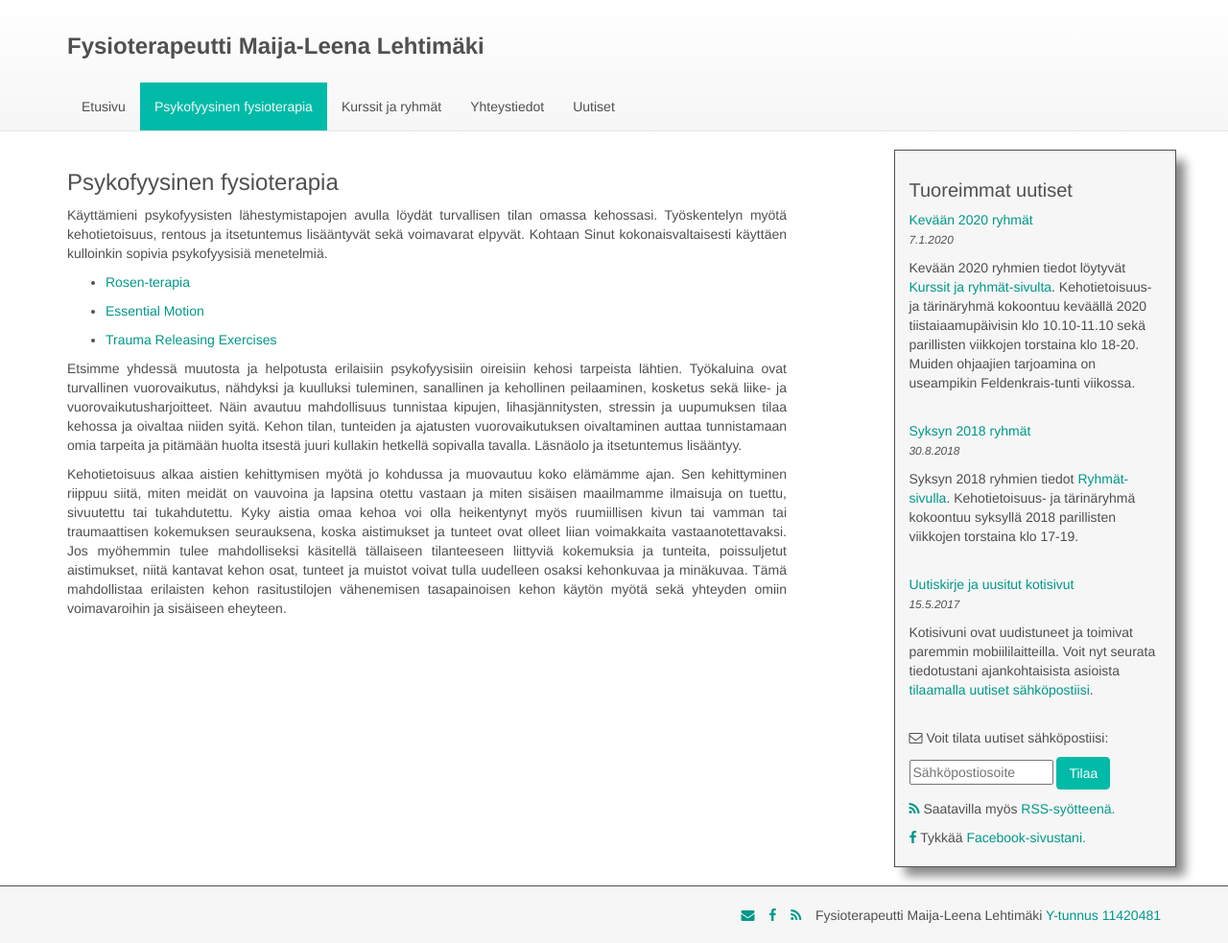
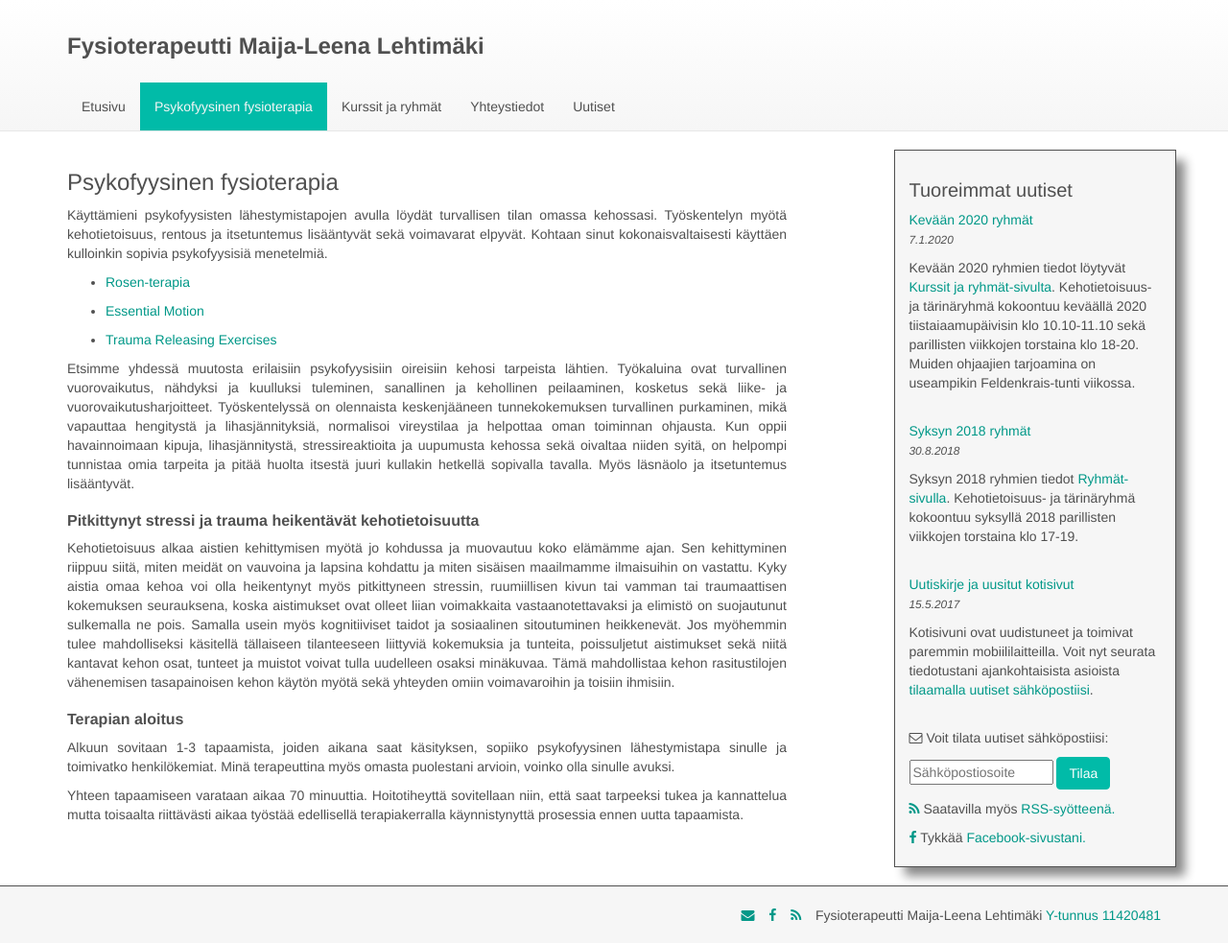
Before and after one commit to jluttine/maijaleenalehtimaki.fi, a Jekyll site: the page built from _pages/01-lahestymistapani.md, in a window 1280 px wide. Shown: the whole page at 96% size. Built offline with Jekyll 4.4.1, drawn with Linux system fonts in a browser that asks for light colours.

Commit message:
Tekstin parantaminen ja tiivistäminen

```diff
--- a/_pages/01-lahestymistapani.md
+++ b/_pages/01-lahestymistapani.md
@@ -5,7 +5,7 @@ permalink: /lahestymistapani/
 
 Käyttämieni psykofyysisten lähestymistapojen avulla löydät turvallisen tilan
 omassa kehossasi. Työskentelyn myötä kehotietoisuus, rentous ja itsetuntemus
-lisääntyvät sekä voimavarat elpyvät. Kohtaan Sinut kokonaisvaltaisesti käyttäen
+lisääntyvät sekä voimavarat elpyvät. Kohtaan sinut kokonaisvaltaisesti käyttäen
 kulloinkin sopivia psykofyysisiä menetelmiä.
 
 - [Rosen-terapia]({{ site.baseurl }}{% link _pages/rosen-terapia.md %})
@@ -15,23 +15,31 @@ kulloinkin sopivia psykofyysisiä menetelmiä.
 - [Trauma Releasing Exercises]({{ site.baseurl }}{% link
   _pages/trauma-releasing-exercises.md %})
 
-Etsimme yhdessä muutosta ja helpotusta erilaisiin psykofyysisiin oireisiin
+Etsimme yhdessä muutosta erilaisiin psykofyysisiin oireisiin
 kehosi tarpeista lähtien. Työkaluina ovat turvallinen vuorovaikutus, nähdyksi ja
 kuulluksi tuleminen, sanallinen ja kehollinen peilaaminen, kosketus sekä liike-
-ja vuorovaikutusharjoitteet. Näin avautuu mahdollisuus tunnistaa kipujen,
-lihasjännitysten, stressin ja uupumuksen tilaa kehossa ja oivaltaa niiden syitä.
-Kehon tilan, tunteiden ja ajatusten vuorovaikutuksen oivaltaminen auttaa
-tunnistamaan omia tarpeita ja pitämään huolta itsestä juuri kullakin hetkellä
-sopivalla tavalla. Läsnäolo ja itsetuntemus lisääntyy.
+ja vuorovaikutusharjoitteet. Työskentelyssä on olennaista keskenjääneen tunnekokemuksen
+turvallinen purkaminen, mikä vapauttaa hengitystä ja lihasjännityksiä, normalisoi
+vireystilaa ja helpottaa oman toiminnan ohjausta. Kun oppii havainnoimaan kipuja,
+lihasjännitystä, stressireaktioita ja uupumusta kehossa sekä oivaltaa niiden syitä,
+on helpompi tunnistaa omia tarpeita ja pitää huolta itsestä juuri kullakin hetkellä
+sopivalla tavalla. Myös läsnäolo ja itsetuntemus lisääntyvät.
 
-Kehotietoisuus alkaa aistien kehittymisen myötä jo kohdussa ja muovautuu koko
-elämämme ajan. Sen kehittyminen riippuu siitä, miten meidät on vauvoina ja
-lapsina otettu vastaan ja miten sisäisen maailmamme ilmaisuja on tuettu,
-sivuutettu tai tukahdutettu. Kyky aistia omaa kehoa voi olla heikentynyt myös
-ruumiillisen kivun tai vamman tai traumaattisen kokemuksen seurauksena, koska
-aistimukset ja tunteet ovat olleet liian voimakkaita vastaanotettavaksi. Jos
-myöhemmin tulee mahdolliseksi käsitellä tällaiseen tilanteeseen liittyviä
-kokemuksia ja tunteita, poissuljetut aistimukset, niitä kantavat kehon osat,
-tunteet ja muistot voivat tulla uudelleen osaksi kehonkuvaa ja minäkuvaa. Tämä
-mahdollistaa erilaisten kehon rasitustilojen vähenemisen tasapainoisen kehon
-käytön myötä sekä yhteyden omiin voimavaroihin ja sisäiseen eheyteen.
+### Pitkittynyt stressi ja trauma heikentävät kehotietoisuutta
+
+Kehotietoisuus alkaa aistien kehittymisen myötä jo kohdussa ja muovautuu koko elämämme ajan.
+Sen kehittyminen riippuu siitä, miten meidät on vauvoina ja lapsina kohdattu ja miten
+sisäisen maailmamme ilmaisuihin on vastattu. Kyky aistia omaa kehoa voi olla heikentynyt
+myös pitkittyneen stressin,  ruumiillisen kivun tai vamman tai traumaattisen kokemuksen seurauksena,
+koska aistimukset ovat olleet liian voimakkaita vastaanotettavaksi ja elimistö on suojautunut
+sulkemalla ne pois. Samalla usein myös kognitiiviset taidot ja sosiaalinen sitoutuminen heikkenevät.
+Jos myöhemmin tulee mahdolliseksi käsitellä tällaiseen tilanteeseen liittyviä kokemuksia ja tunteita,
+poissuljetut aistimukset sekä niitä kantavat kehon osat, tunteet ja muistot voivat tulla uudelleen
+osaksi minäkuvaa. Tämä mahdollistaa kehon rasitustilojen vähenemisen tasapainoisen kehon käytön myötä
+sekä yhteyden omiin voimavaroihin ja toisiin ihmisiin.
+
+### Terapian aloitus
+
+Alkuun sovitaan 1-3 tapaamista, joiden aikana saat käsityksen, sopiiko psykofyysinen lähestymistapa sinulle ja toimivatko henkilökemiat. Minä terapeuttina myös omasta puolestani arvioin, voinko olla sinulle avuksi.
+
+Yhteen tapaamiseen varataan aikaa 70 minuuttia. Hoitotiheyttä sovitellaan niin, että saat tarpeeksi tukea ja kannattelua mutta toisaalta riittävästi aikaa työstää edellisellä terapiakerralla käynnistynyttä prosessia ennen uutta tapaamista.
```
